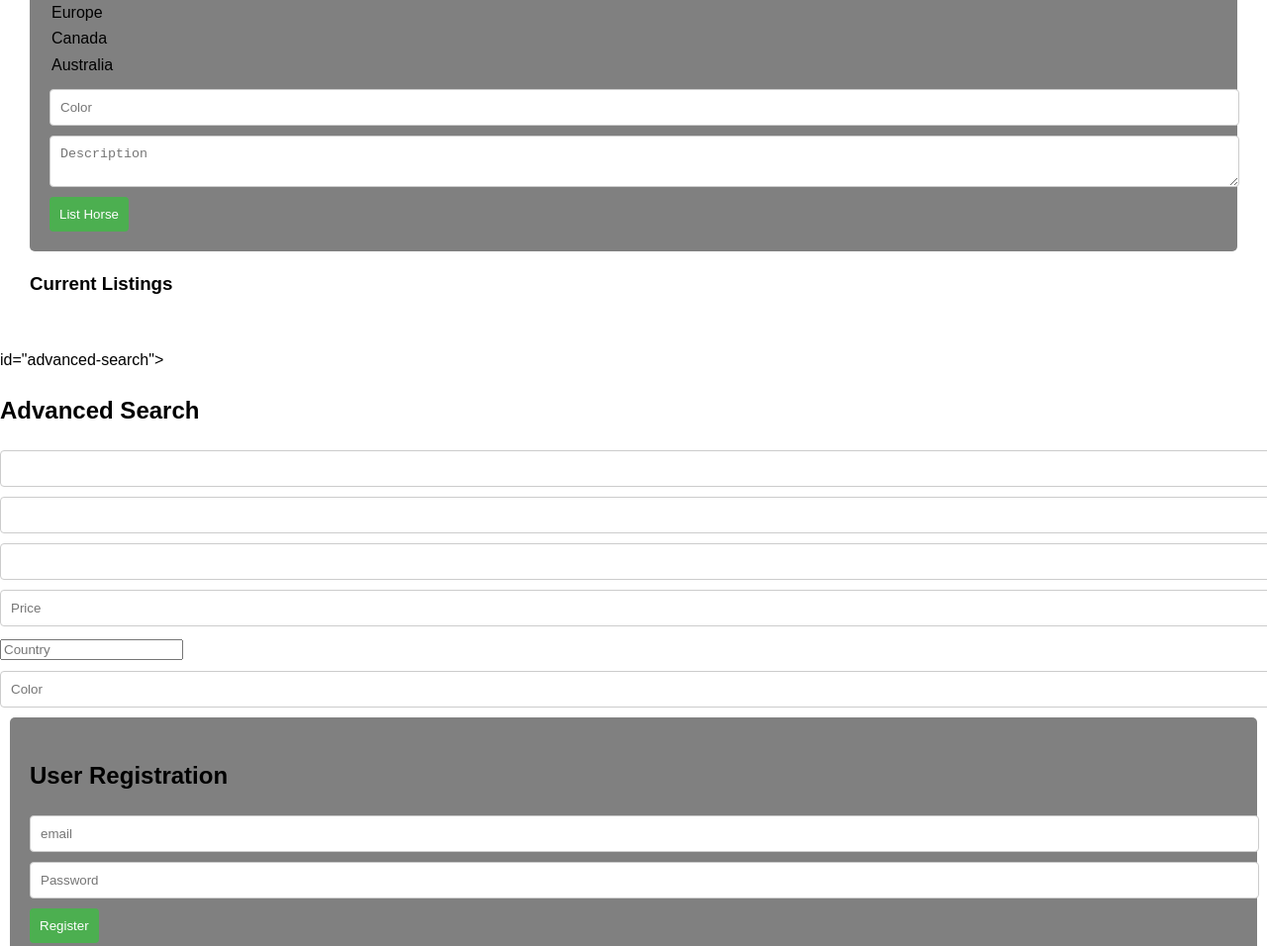
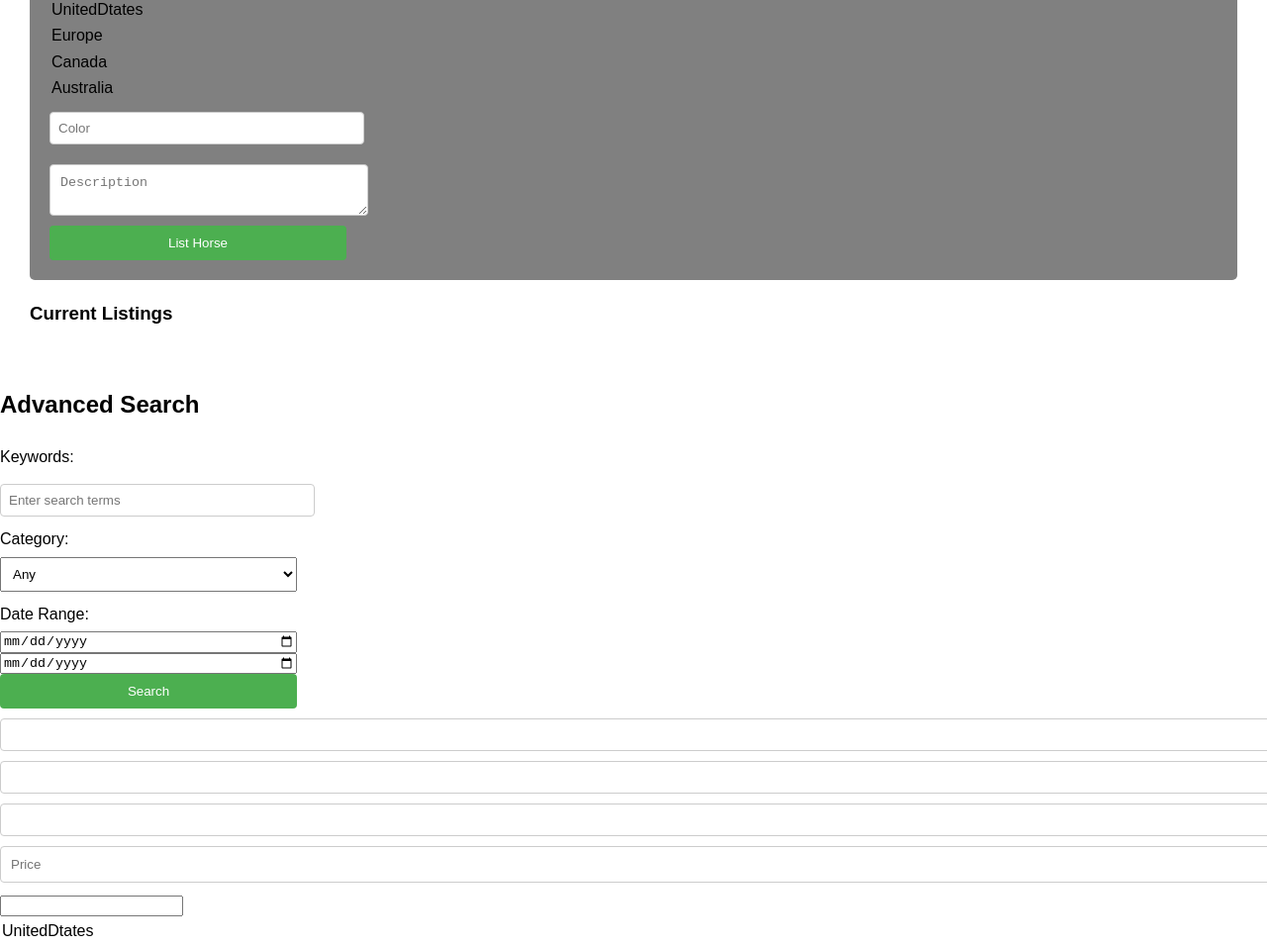
Before and after one commit to Evelyn-dotcom-png/Equiquest, a plain HTML site: page index.html in a window 1280 px wide. Shown: the part 719-1675 px from the top of the page at 99% size. Drawn offline with Linux system fonts and the light colour scheme.

Commit message:
Update index.html

```diff
--- a/index.html
+++ b/index.html
@@ -49,13 +49,58 @@
             <ul id="listings-container"></ul>
         </div>
     </section>
- </section> id="advanced-search">
+<!DOCTYPE html>
+<html>
+<head>
+    <title>Advanced Search</title>
+    <style>
+        /* Basic styling for the form */
+        form {
+            display: flex;
+            flex-direction: column;
+            width: 300px;
+        }
+        label {
+            margin-bottom: 5px;
+        }
+        input[type="text"], select {
+            padding: 8px;
+            margin-bottom: 10px;
+        }
+    </style>
+</head>
+<body>
     <h2>Advanced Search</h2>
+    <form action="search_results.php" method="get">
+        <label for="keywords">Keywords:</label>
+        <input type="text" id="keywords" name="keywords" placeholder="Enter search terms">
+
+        <label for="category">Category:</label>
+        <select id="category" name="category">
+            <option value="">Any</option>
+            <option value="tech">Technology</option>
+            <option value="news">News</option>
+            <option value="sports">Sports</option>
+        </select>
+
+        <label for="date_range">Date Range:</label>
+        <input type="date" id="date_start" name="date_start">
+        <input type="date" id="date_end" name="date_end">
+
+        <button type="submit">Search</button>
+    </form>
+</body>
+</html>
+
  <input type="text" id="horse-name" placeholder"Horse Name"/>
  <input type="text" id="horse-breed" placeholder"Breed"/>
  <input type="text" id="horse-age" placeholder"Age (in years)" />
  <input type="number" id="horse-price" placeholder="Price" />
- <input type="country" id="horse-country" placeholder="Country" />
+ <input type="location" <select id="locationDropdown">
+  <option value="US">UnitedDtates</option>
+  <option value="EU">Europe</option>
+  <option value="CA">Canada</option>
+  <option value="AU">Australia</option>
  <input type="text" id="horse-color" placeholder= "Color" />
 
     <section id="register">
```
